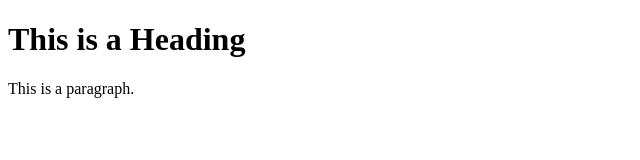
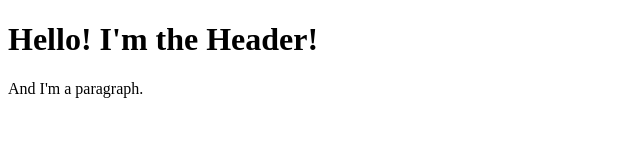
Before and after one commit to ExhaustedHarvey/heinz4000.github.io, a plain HTML site: page index.html in a window 1280 px wide. Shown: the whole page, without its empty margins (0-640 px from the left). Drawn offline with Linux system fonts and the light colour scheme.

Commit message:
Update title and content in index.html

```diff
--- a/index.html
+++ b/index.html
@@ -1,12 +1,12 @@
 <!DOCTYPE html>
 <html>
 <head>
-<title>Page Title</title>
+<title>Small Island</title>
 </head>
 <body>
 
-<h1>This is a Heading</h1>
-<p>This is a paragraph.</p>
+<h1>Hello! I'm the Header!</h1>
+<p>And I'm a paragraph.</p>
 
 </body>
 </html>
```
